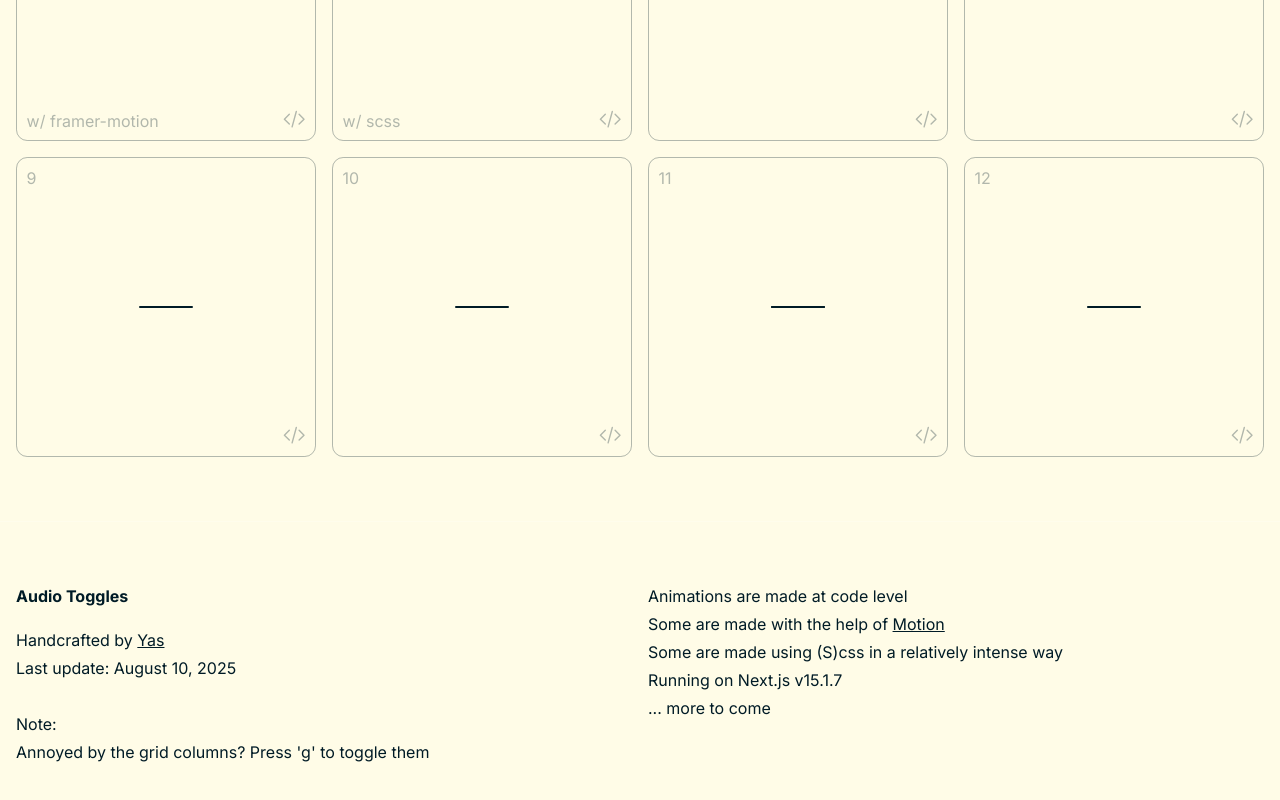
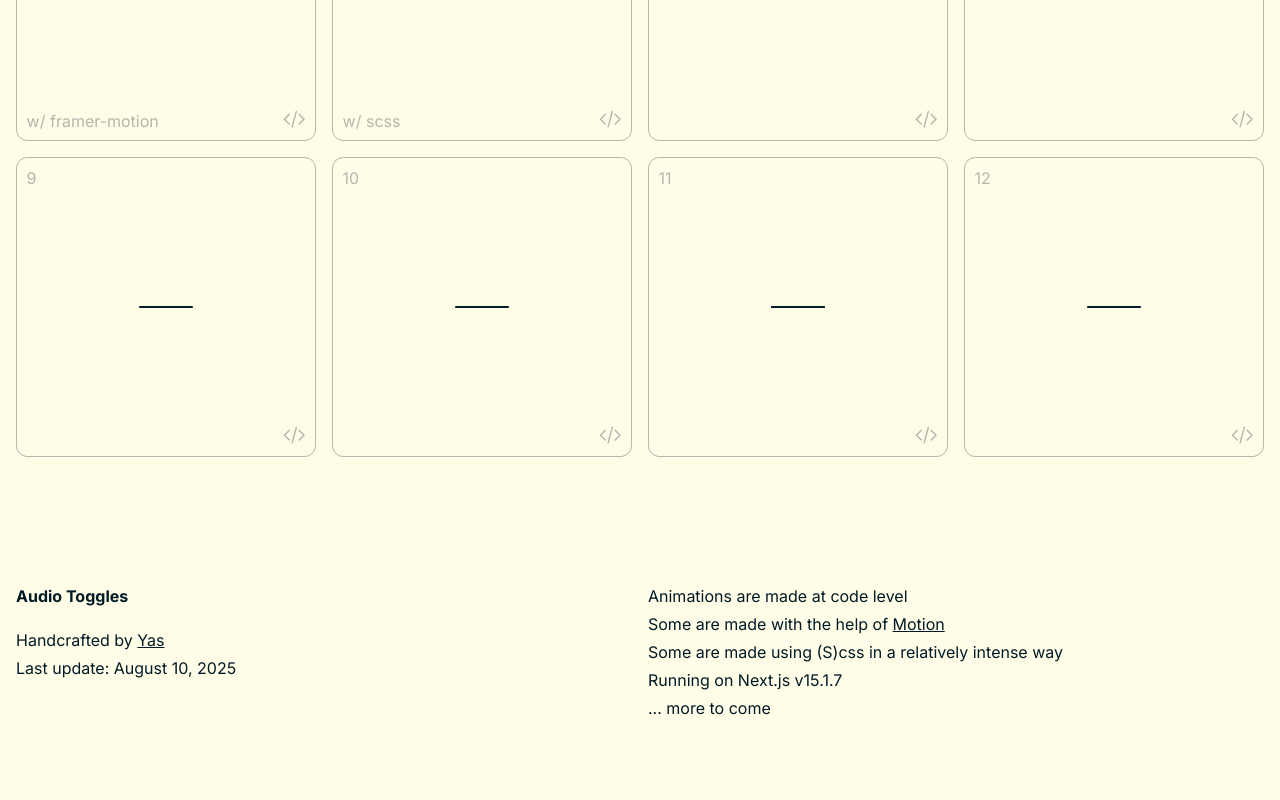
Before and after one commit to YassineGallaoui/audio-toggles, a Next.js app: page / in a window 1280 px wide. Shown: the part 660-1460 px from the top of the page. Built offline with nearby package versions, Linux system fonts and the light colour scheme.

Commit message:
fix: footer

```diff
--- a/src/components/Footer/index.tsx
+++ b/src/components/Footer/index.tsx
@@ -16,9 +16,9 @@ const Footer = () => {
                         </Link>
                     </span>
                     <span>{`Last update: August 10, 2025`}</span>
-                    <br />
+                    {/* <br />
                     <span className={'font-size-sm'}>{`Note:`}</span>
-                    <span>{`Annoyed by the grid columns? Press 'g' to toggle them`}</span>
+                    <span>{`Annoyed by the grid columns? Press 'g' to toggle them`}</span> */}
                 </div>
 
                 <div className={style.container + " flex flex-col col-4 col-md-4 col-lg-6 mb-4"}>
```
